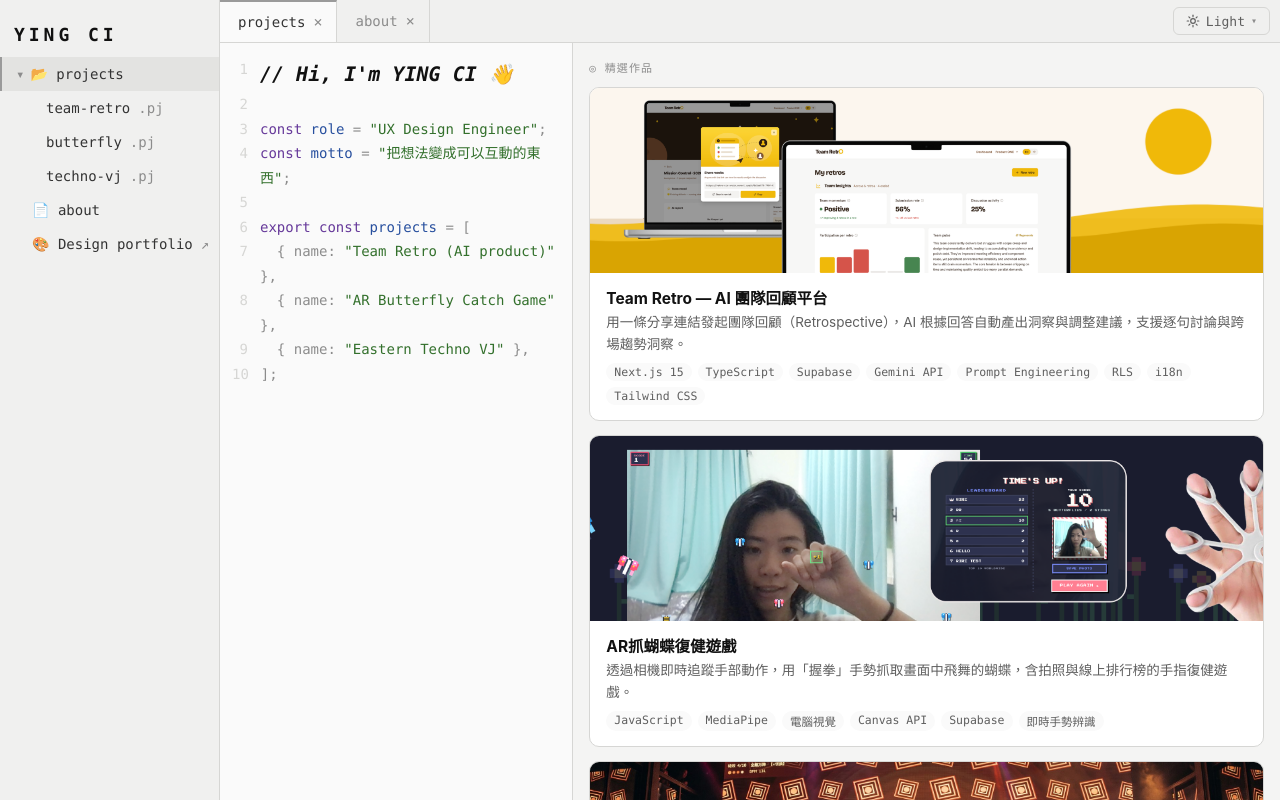
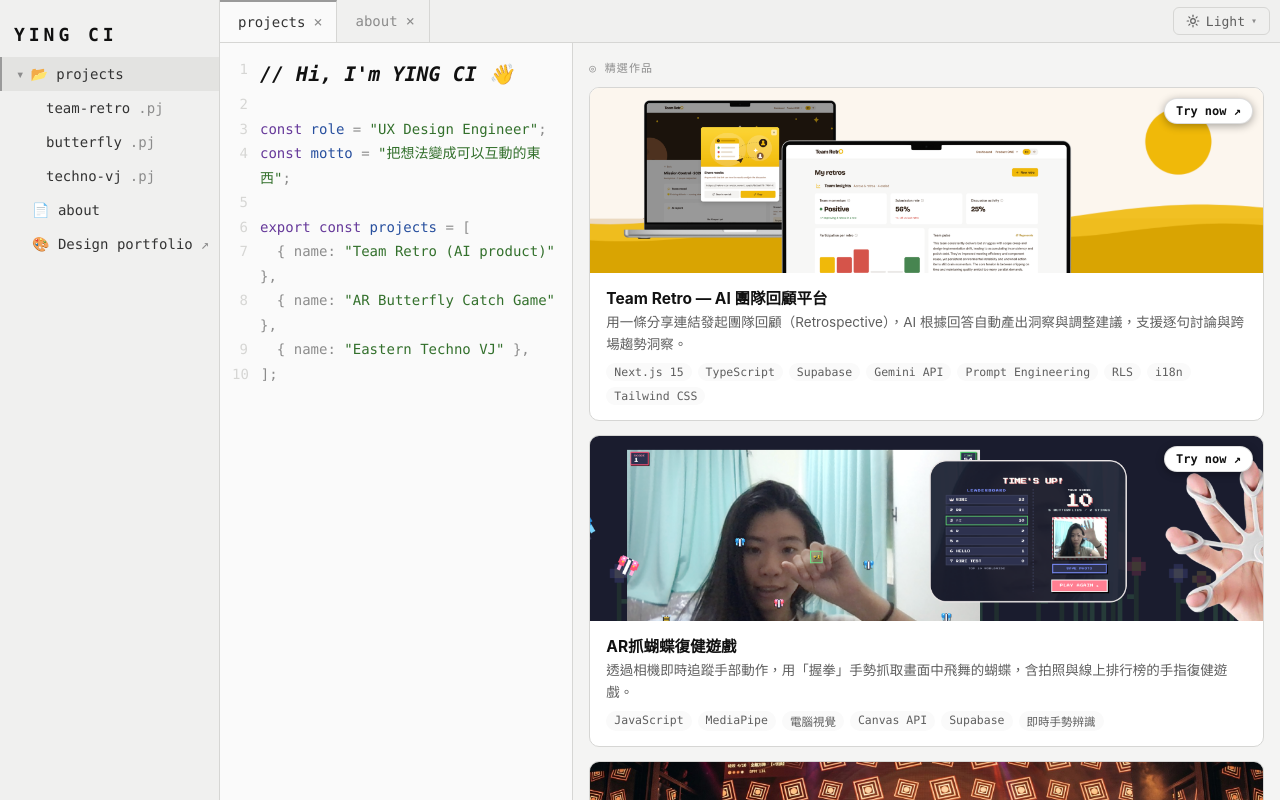
Before and after one commit to iiamriiita/portfolio, a React (Vite) app: page / in a window 1280 px wide. Built offline with nearby package versions, Linux system fonts and the light colour scheme.

Commit message:
Try now 按鈕改為白色樣式；填入 Team Retro 與蝴蝶遊戲的 demo 網址
Co-Authored-By: Claude Fable 5 <noreply@anthropic.com>
Claude-Session: https://claude.ai/code/session_01E9RB2MTZFUZumJV8KggAf9

```diff
--- a/src/Portfolio.jsx
+++ b/src/Portfolio.jsx
@@ -22,7 +22,7 @@ const PROJECTS = [
     emoji: "💬",
     img: "/team-retro-banner.png",
     video: "", // ← 貼 YouTube 網址（例如 "https://www.youtube.com/watch?v=xxxx"），留空不顯示
-    demo: "", // ← 貼線上 demo 網址，卡片右上角會出現「Try now ↗」按鈕；留空不顯示
+    demo: "https://retro-six-orcin.vercel.app/", // ← 線上 demo 網址，卡片右上角會出現「Try now ↗」按鈕；留空不顯示
     grad: "linear-gradient(135deg,var(--thumb-a),var(--thumb-b))",
     tags: ["Next.js 15", "TypeScript", "Supabase", "Gemini API", "Prompt Engineering", "RLS", "i18n", "Tailwind CSS"],
     short: "用一條分享連結發起團隊回顧（Retrospective），AI 根據回答自動產出洞察與調整建議，支援逐句討論與跨場趨勢洞察。",
@@ -97,7 +97,7 @@ const PROJECTS = [
     emoji: "🦋",
     img: "/butterfly-banner.png",
     video: "",
-    demo: "",
+    demo: "https://iiamriiita.github.io/butterflygame/finalver",
     grad: "linear-gradient(135deg,var(--thumb-a),var(--thumb-b))",
     tags: ["JavaScript", "MediaPipe", "電腦視覺", "Canvas API", "Supabase", "即時手勢辨識"],
     short: "透過相機即時追蹤手部動作，用「握拳」手勢抓取畫面中飛舞的蝴蝶，含拍照與線上排行榜的手指復健遊戲。",
@@ -701,8 +701,8 @@ function PCard({ p, onClick }) {
           rel="noreferrer"
           onClick={(e) => e.stopPropagation()}
           style={S.tryBtn}
-          onMouseEnter={(e) => { e.currentTarget.style.background = "#000d"; e.currentTarget.style.borderColor = "#ffffff88"; }}
-          onMouseLeave={(e) => { e.currentTarget.style.background = "#000a"; e.currentTarget.style.borderColor = "#ffffff44"; }}
+          onMouseEnter={(e) => { e.currentTarget.style.background = "#f2f2f2"; e.currentTarget.style.transform = "scale(1.05)"; }}
+          onMouseLeave={(e) => { e.currentTarget.style.background = "#fff"; e.currentTarget.style.transform = "scale(1)"; }}
         >
           Try now ↗
         </a>
@@ -760,7 +760,7 @@ const S = {
   preview: { overflowY: "auto", background: "var(--bg-preview)", padding: 16 },
   phead: { fontSize: 11, color: "var(--text-dim)", textTransform: "uppercase", letterSpacing: ".1em", marginBottom: 12 },
   pcard: { position: "relative", background: "var(--bg-card)", border: "1px solid var(--border)", borderRadius: 10, overflow: "hidden", marginBottom: 14, cursor: "pointer", transition: "transform .18s, border-color .18s" },
-  tryBtn: { position: "absolute", top: 10, right: 10, zIndex: 2, fontFamily: mono, fontSize: 12, background: "#000a", color: "#fff", border: "1px solid #ffffff44", padding: "5px 11px", borderRadius: 14, textDecoration: "none", backdropFilter: "blur(4px)", transition: "background .15s, border-color .15s" },
+  tryBtn: { position: "absolute", top: 10, right: 10, zIndex: 2, fontFamily: mono, fontSize: 12, fontWeight: 700, background: "#fff", color: "#111", border: "1px solid #00000022", padding: "5px 11px", borderRadius: 14, textDecoration: "none", boxShadow: "0 2px 8px #0005", transition: "background .15s, transform .15s" },
   thumb: { height: 185, display: "flex", alignItems: "center", justifyContent: "center", fontSize: 38 },
   pcardH: { fontSize: 15.5, color: "var(--text-bright)", marginBottom: 4, fontFamily: sans, fontWeight: 700 },
   pcardP: { fontSize: 13.5, color: "var(--text-mid)", lineHeight: 1.6, fontFamily: sans },
```
